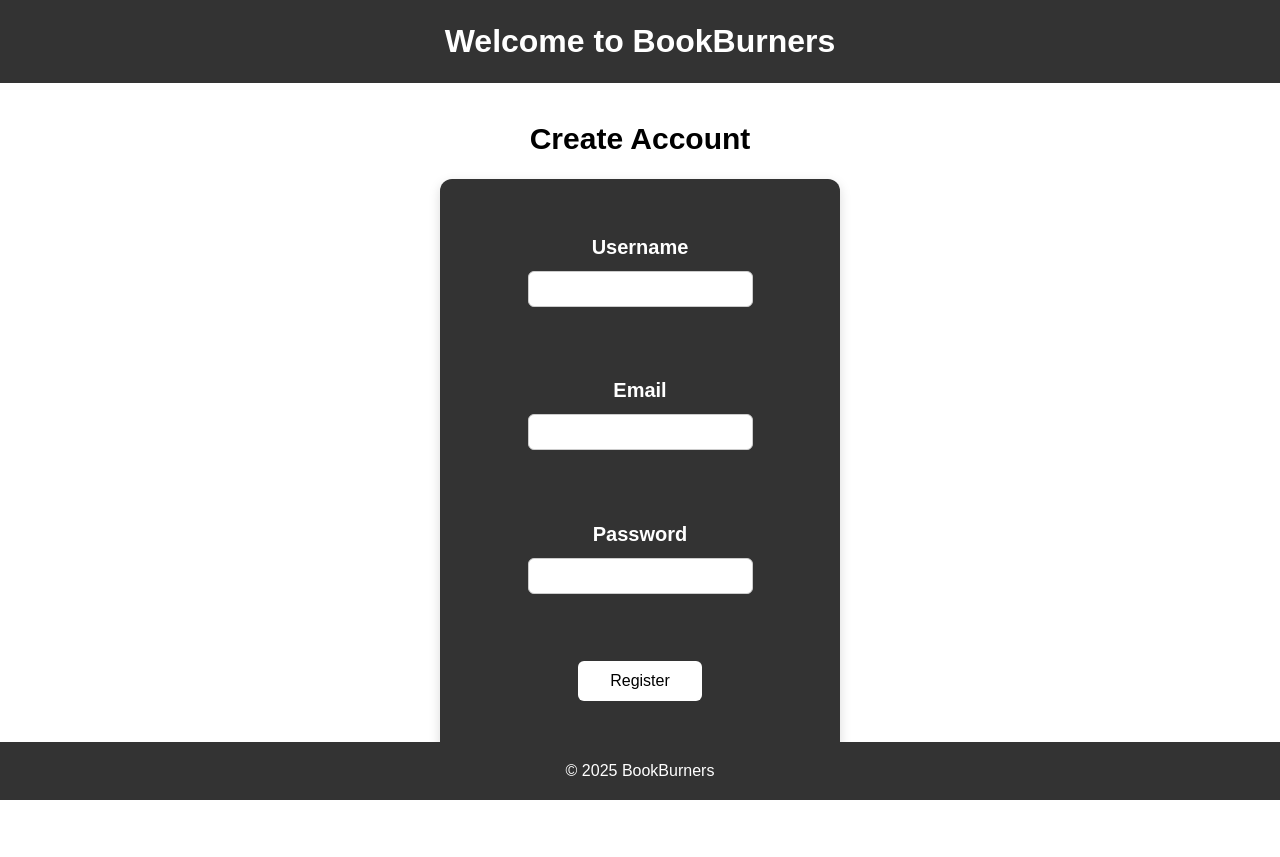
After one commit to foulreec/BookBurners, a PHP site: page /html/register.html in a window 1280 px wide. The commit adds this page. Run offline with PHP 8.4, Linux system fonts and the light colour scheme.

Commit message:
Added registration page, database setup, .env setup, and .gitignore

```diff
--- /dev/null
+++ b/composer.json
@@ -0,0 +1,5 @@
+{
+    "require": {
+        "vlucas/phpdotenv": "^5.6"
+    }
+}
--- /dev/null
+++ b/css/register.css
@@ -0,0 +1,100 @@
+* {
+  margin: 0;
+  padding: 0;
+  box-sizing: border-box;
+}
+
+body {
+  font-family: Arial, sans-serif;
+  line-height: 1.6;
+}
+
+header {
+  background-color: #333;
+  color: white;
+  padding: 1rem;
+}
+
+h1 {
+  margin: 0;
+  text-align: center;
+}
+
+main {
+  padding: 2rem;
+  display: flex;
+  flex-direction: column;
+  align-items: center;
+  max-width: 1200px;
+  margin: 2rem auto;
+  padding: 0 1rem;
+  margin-bottom: 100px; /* Height of the footer + some spacing */
+}
+
+h2 {
+  margin-bottom: 1rem;
+  font-size: 30px;
+}
+
+.registration-container {
+  background-color: #333;
+  padding: 2rem 3rem;
+  border-radius: 12px;
+  box-shadow: 0 4px 12px rgba(0, 0, 0, 0.15);
+  max-width: 400px;
+  width: 100%;
+  text-align: center;
+}
+
+form {
+  display: flex;
+  flex-direction: column;
+  align-items: center;
+  gap: 0.5rem;
+  margin-top: 20px;
+}
+
+label {
+  font-size: 20px;
+  font-weight: bold;
+  text-align: left;
+  color: white;
+}
+
+input {
+  padding: 0.5rem;
+  font-size: 1rem;
+  border: 1px solid #ccc;
+  border-radius: 6px;
+}
+
+#register-btn {
+  padding: 0.7rem 2rem;
+  font-size: 1rem;
+  cursor: pointer;
+  background-color: white;
+  color: black;
+  border-radius: 6px;
+  border: none;
+}
+
+#register-btn:hover {
+  background-color: rgba(245, 245, 245, 0.76);
+  color: black;
+}
+
+#response-message {
+  margin-top: 1rem;
+  font-size: 1rem;
+  color: green;
+}
+
+footer {
+  background-color: #333;
+  color: white;
+  text-align: center;
+  padding: 1rem;
+  position: fixed;
+  bottom: 0;
+  width: 100%;
+}
--- /dev/null
+++ b/html/register.html
@@ -0,0 +1,50 @@
+<!DOCTYPE html>
+<html lang="en">
+  <head>
+    <meta charset="UTF-8" />
+    <meta name="viewport" content="width=device-width, initial-scale=1.0" />
+    <title>Registration Page</title>
+    <link rel="stylesheet" href="/css/register.css" />
+  </head>
+  <body>
+    <header>
+      <h1>Welcome to BookBurners</h1>
+    </header>
+
+    <main>
+      <h2>Create Account</h2>
+      <div class="registration-container">
+        <form id="registerForm" action="/php/register.php" method="post">
+          <label for="username">Username</label>
+          <input
+            type="text"
+            id="username"
+            name="username"
+            required
+          /><br /><br />
+
+          <label for="email">Email</label>
+          <input type="email" id="email" name="email" required /><br /><br />
+
+          <label for="password">Password</label>
+          <input
+            type="password"
+            id="password"
+            name="user_password"
+            required
+          /><br /><br />
+
+          <button type="submit" id="register-btn">Register</button>
+
+          <p id="response-message"></p>
+        </form>
+      </div>
+    </main>
+
+    <footer>
+      <p>&copy; 2025 BookBurners</p>
+    </footer>
+
+    <script src="../js/registration.js"></script>
+  </body>
+</html>
--- a/index.html
+++ b/index.html
@@ -11,12 +11,12 @@
       <nav>
         <h1>BookBurners</h1>
         <ul>
-          <li><a href="html/books.html">Books</a></li>
+          <li><a href="html/books.php">Books</a></li>
           <li><a href="html/clubs.html">Clubs</a></li>
           <li><a href="#discussions">Discussions</a></li>
           <li><a href="#members">Members</a></li>
+          <li><button id="login-btn">Sign Up</button></li>
         </ul>
-        <button id="login-btn">Sign Up</button>
       </nav>
     </header>
 
--- a/js/main.js
+++ b/js/main.js
@@ -25,7 +25,7 @@ function searchBooks() {
 
   const url = `https://www.googleapis.com/books/v1/volumes?q=${encodeURIComponent(
     query
-  )}&key=AIzaSyBETZPZhtou-38NyXidhjkrGIZHe9ytHNM`;
+  )}&key=${apiKey}`;
 
   fetch(url)
     .then((response) => response.json())
--- /dev/null
+++ b/js/registration.js
@@ -0,0 +1,21 @@
+document.addEventListener("DOMContentLoaded", () => {
+    const registerForm = document.getElementById("registerForm");
+    if (registerForm) {
+        registerForm.addEventListener("submit", async (e) => {
+            e.preventDefault(); //Prevent page reload
+
+            const formData = new FormData(e.target);
+            const response = await fetch('/php/register.php', {
+                method: 'POST',
+                body: formData
+            });
+            const result = await response.text();
+
+            console.log(result);
+            const responseMessage = document.getElementById("response-message");
+            if (responseMessage) {
+                responseMessage.textContent = result;
+            }
+        });
+    }
+});
```
Also changed, not shown: css/styles.css (+6 -1 lines), html/books.php (renamed from html/books.html, +10 -0 lines), js/homepage.js (+8 -1 lines), php/config.php (+23 -12 lines), php/register.php (+26 -0 lines), 1 other file.
